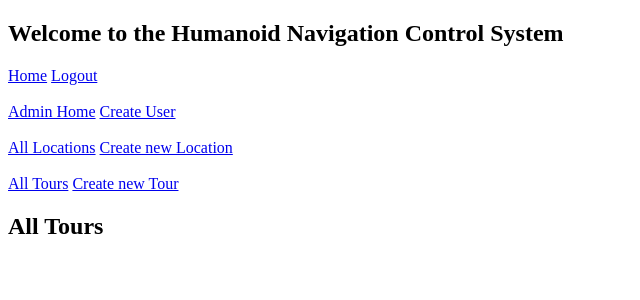
After one commit to Auzzzz/SEPM-Assignment, a Flask app: page /admin/tours in a window 1280 px wide. The commit adds this page. Shown: the top 300 px of the page, without its empty margins (0-640 px from the left). Run offline with Flask 2, Linux system fonts and the light colour scheme; the visitor is signed in with stand-in values (Sample User, id 1); data that the repository does not hold is empty; some libraries are stand-ins or nearby versions.

Commit message:
locations, tours and start if tour types

```diff
--- a/app.py
+++ b/app.py
@@ -125,6 +125,7 @@ def adminDeactivateUser():
         return redirect(url_for('login'))
 
 
+
 @app.route('/admin', methods=['GET', 'POST'])
 def adminHome():
     if 'islogged' in session:
@@ -143,6 +144,10 @@ def adminHome():
     else:
         #return to login screen
         return redirect(url_for('login'))
+
+
+### Locations ###
+
 
 @app.route('/admin/locations', methods=['GET', 'POST'])
 def adminHomeLocations():
@@ -167,7 +172,7 @@ def adminHomeLocations():
 def adminDelLocation():
     if 'islogged' in session:
         if session['accountTypeID'] == 1:
-            if request.method == 'POST' and 'id' in request.form:
+            if request.method == 'POST' and 'locationid' in request.form:
                 locationid = request.form['locationid']
                 #check db for user & password
                 cursor = mysql.connection.cursor(MySQLdb.cursors.DictCursor)
@@ -181,6 +186,31 @@ def adminDelLocation():
     else:
         #return to login screen
         return redirect(url_for('login'))
+
+@app.route('/admin/editlocation', methods=['GET', 'POST'])
+def adminEditLocation():
+    if 'islogged' in session:
+        if session['accountTypeID'] == 1:
+            if request.method == 'POST':
+
+                    locationid = request.form['locationid']
+                    name = request.form['name']
+                    desc = request.form['desc']
+                    gpscords = request.form['gpscords']
+                    time = request.form['time']
+
+                    #check db for user & password
+                    cursor = mysql.connection.cursor(MySQLdb.cursors.DictCursor)
+                    cursor.execute("""Update location set name = %s, gpscords = %s, time = %s where id = %s""", [name, gpscords, time, locationid])
+                    mysql.connection.commit()
+
+                    return redirect(url_for('adminHomeLocations'))
+            else:
+                #return to home if not an admin
+                return redirect(url_for('home'))
+        else:
+            #return to login screen
+            return redirect(url_for('login'))
 
 
 
@@ -215,7 +245,178 @@ def newlocation():
         return redirect(url_for('login'))
 
 
+### Tours ###
 
+@app.route('/admin/tours', methods=['GET', 'POST'])
+def tours():
+    if 'islogged' in session:
+        if session['accountTypeID'] == 1:
+
+            #get all tours
+            cursor = mysql.connection.cursor(MySQLdb.cursors.DictCursor)
+            cursor.execute('SELECT * FROM tours')
+            #fetch the record
+            tours = cursor.fetchall()
+
+            return render_template('admin_tours.html', tours = tours, len = len(tours))
+
+        else:
+            #return to home if not an admin
+            return redirect(url_for('home'))
+    else:
+        #return to login screen
+        return redirect(url_for('login'))
+
+
+@app.route('/admin/tour', methods=['GET', 'POST'])
+def individualTours():
+    if 'islogged' in session:
+        if session['accountTypeID'] == 1:
+            if request.method == 'POST' and 'tourid' in request.form:
+                tourid = request.form['tourid']
+                #get all tours
+                cursor = mysql.connection.cursor(MySQLdb.cursors.DictCursor)
+                cursor.execute('SELECT * FROM tours')
+                #fetch the record
+                tours = cursor.fetchall()
+
+                #get all locations for each tour
+                cursor = mysql.connection.cursor(MySQLdb.cursors.DictCursor)
+                cursor.execute('SELECT * FROM tour_location where tourid = %s', [tourid])
+                #fetch the record
+                tour_location = cursor.fetchall()
+
+                #get all locations in the tour
+                cursor = mysql.connection.cursor(MySQLdb.cursors.DictCursor)
+                cursor.execute('SELECT * FROM location')
+                #fetch the record
+                location = cursor.fetchall()
+
+                return render_template('view_tour.html', tours = tours, len = len(tours), tour_location = tour_location, tl_len = len(tour_location), location = location, loc_len = len(location))
+
+        else:
+            #return to home if not an admin
+            return redirect(url_for('home'))
+    else:
+        #return to login screen
+        return redirect(url_for('login'))
+
+@app.route('/admin/newtour', methods=['GET', 'POST'])
+def newtour():
+    if 'islogged' in session:
+        if session['accountTypeID'] == 1:
+
+            #get all locations
+            cursor = mysql.connection.cursor(MySQLdb.cursors.DictCursor)
+            cursor.execute('SELECT * FROM location')
+            #fetch the record
+            locations = cursor.fetchall()
+
+            return render_template('admin_newtour.html', locations = locations, len = len(locations))
+        else:
+            #return to home if not an admin
+            return redirect(url_for('home'))
+    else:
+        #return to login screen
+        return redirect(url_for('login'))
+
+
+@app.route('/admin/createnewtour', methods=['GET', 'POST'])
+def createNewTour():
+    if 'islogged' in session:
+        if session['accountTypeID'] == 1:
+
+            if request.method == 'POST':
+
+                #create the tour in the tour db
+                name = request.form['name']
+                desc = request.form['desc']
+                time = 24
+
+                #get the selected locations from the form & count how many entries
+                locations = request.form.getlist('newtour')
+                total = len(locations)
+
+                #get the total time of the tour
+                # for i in range(0, total):
+                #     locations
+
+                cursor = mysql.connection.cursor(MySQLdb.cursors.DictCursor)
+                cursor.execute('INSERT INTO tours VALUES (NULL, %s, %s, %s)', (name, desc, time ))
+                mysql.connection.commit()
+
+                #get the id of the created tour
+                tourid = cursor.lastrowid
+
+                #insert the selected locations into the tour_location db as individual entrties
+                order = 1
+                for i in range(0,total):
+                    cursor = mysql.connection.cursor(MySQLdb.cursors.DictCursor)
+                    cursor.execute('INSERT INTO tour_location VALUES (NULL, %s, %s, %s)', (tourid, locations[i], order))
+                    mysql.connection.commit()
+                    order += 1
+
+                return redirect(url_for('tours'))
+
+        else:
+            #return to home if not an admin
+            return redirect(url_for('home'))
+    else:
+        #return to login screen
+        return redirect(url_for('login'))
+
+
+@app.route('/admin/tourtypes', methods=['GET', 'POST'])
+def tourtypes():
+    if 'islogged' in session:
+        if session['accountTypeID'] == 1:
+            #get all tours
+            cursor = mysql.connection.cursor(MySQLdb.cursors.DictCursor)
+            cursor.execute('SELECT * FROM tourtypes')
+            #fetch the record
+            tourtypes = cursor.fetchall()
+
+            return render_template('admin_tourtypes.html', tourtypes = tourtypes, len = len(tourtypes))
+
+        else:
+            #return to home if not an admin
+            return redirect(url_for('home'))
+    else:
+        #return to login screen
+        return redirect(url_for('login'))
+
+
+# @app.route('/admin/tourtypedelete', methods=['GET', 'POST'])
+# def tourtypesdelete():
+#     if request.method == 'POST' and 'id' in request.form:
+#         typeid = request.form[]
+
+#     return redirect(url_for('tourtypes'))
+
+@app.route('/test', methods=['GET', 'POST'])
+def test():
+
+
+    #get all tours
+    cursor = mysql.connection.cursor(MySQLdb.cursors.DictCursor)
+    cursor.execute('SELECT * FROM tours')
+    #fetch the record
+    tours = cursor.fetchall()
+
+    print(tours)
+
+    #get all locations for each tour
+    cursor = mysql.connection.cursor(MySQLdb.cursors.DictCursor)
+    cursor.execute('SELECT * FROM tour_location')
+    #fetch the record
+    tour_location = cursor.fetchall()
+    tl_length = len(tour_location)
+
+    for i in range (0,tl_length):
+        if tour_location[i]['tourid'] == 23:
+            print(tour_location[i]['locationid'])
+            print(tour_location[i]['order'])
+            i =+ 1
 
 if __name__ == '__main__':
     app.run(debug=True, host="0.0.0.0")
--- /dev/null
+++ b/templates/admin_tours.html
@@ -0,0 +1,20 @@
+{% extends 'header.html' %}
+{% block title %}Home{% endblock %}
+
+{% block content %}
+<h2>All Tours</h2>
+<h4></h4>
+{%for i in range(0, len)%}
+    <hr>
+    <li>Tour Id: {{ tours[i]['tourid'] }}</li>
+    <li>Name: {{ tours[i]['name'] }}</li>
+    <li>Description : {{ tours[i]['desc'] }}</li>
+    <li>Total Tour Length: {{ tours[i]['totaltime'] }}</li>
+    <form action="{{ url_for('individualTours') }}" method="post" autocomplete="off">
+        <input hidden name="tourid" value="{{ tours[i]['tourid'] }}">
+        <input type="submit" value="View Tour">
+    </form>
+    <br>
+{%endfor%}
+
+{% endblock %}
--- a/templates/header.html
+++ b/templates/header.html
@@ -15,8 +15,16 @@
 			<div>
 				<a href="{{ url_for('adminHome') }}"> Admin Home</a>
 				<a href="{{ url_for('adminCreateUser') }}"> Create User</a>
+			</div>
+			<br>
+			<div>
 				<a href="{{ url_for('adminHomeLocations')}}">All Locations</a>
 				<a href="{{ url_for('newlocation')}}"> Create new Location</a>
+			</div>
+			<br>
+			<div>
+				<a href="{{ url_for('tours')}}">All Tours</a>
+				<a href="{{ url_for('newtour')}}"> Create new Tour</a>
 			</div>
 		</nav>
 		<div>
```
Also changed, not shown: templates/admin_locations.html (+14 -6 lines), templates/admin_newtour.html (added, +22 -0 lines), templates/admin_tourtypes.html (added, +17 -0 lines), templates/view_tour.html (added, +30 -0 lines).
